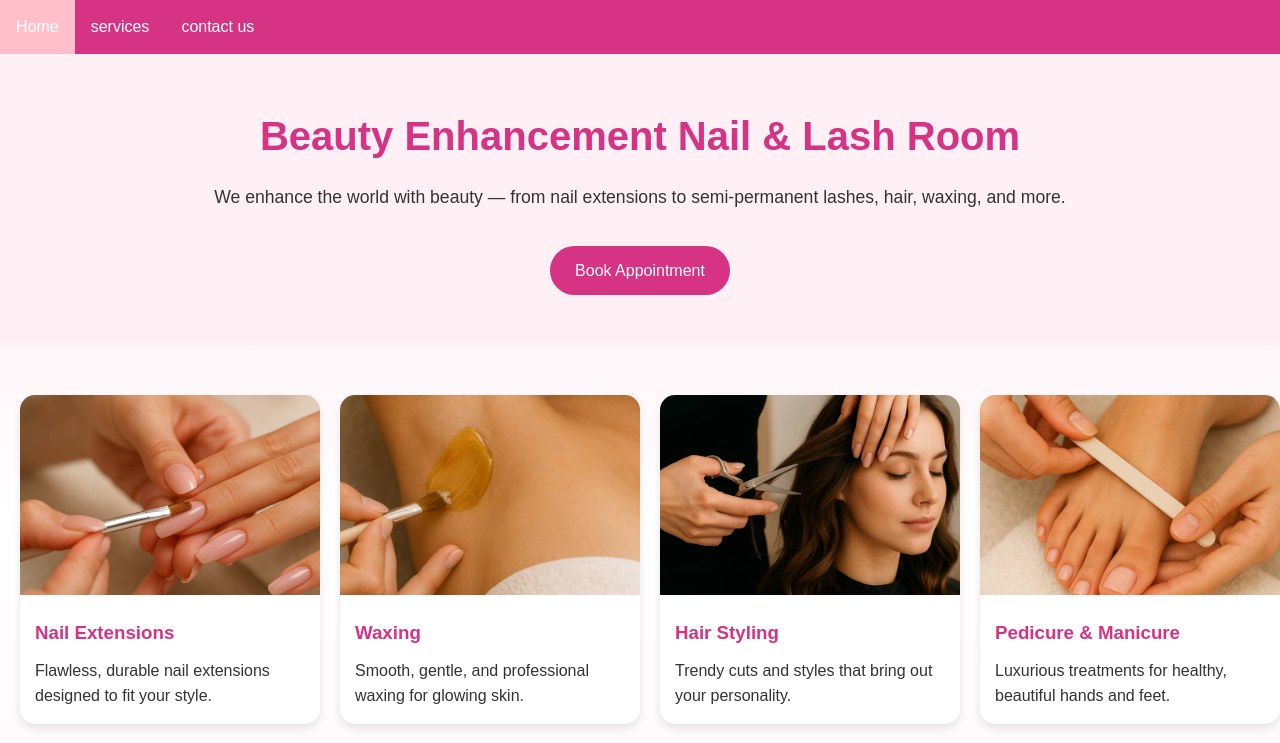
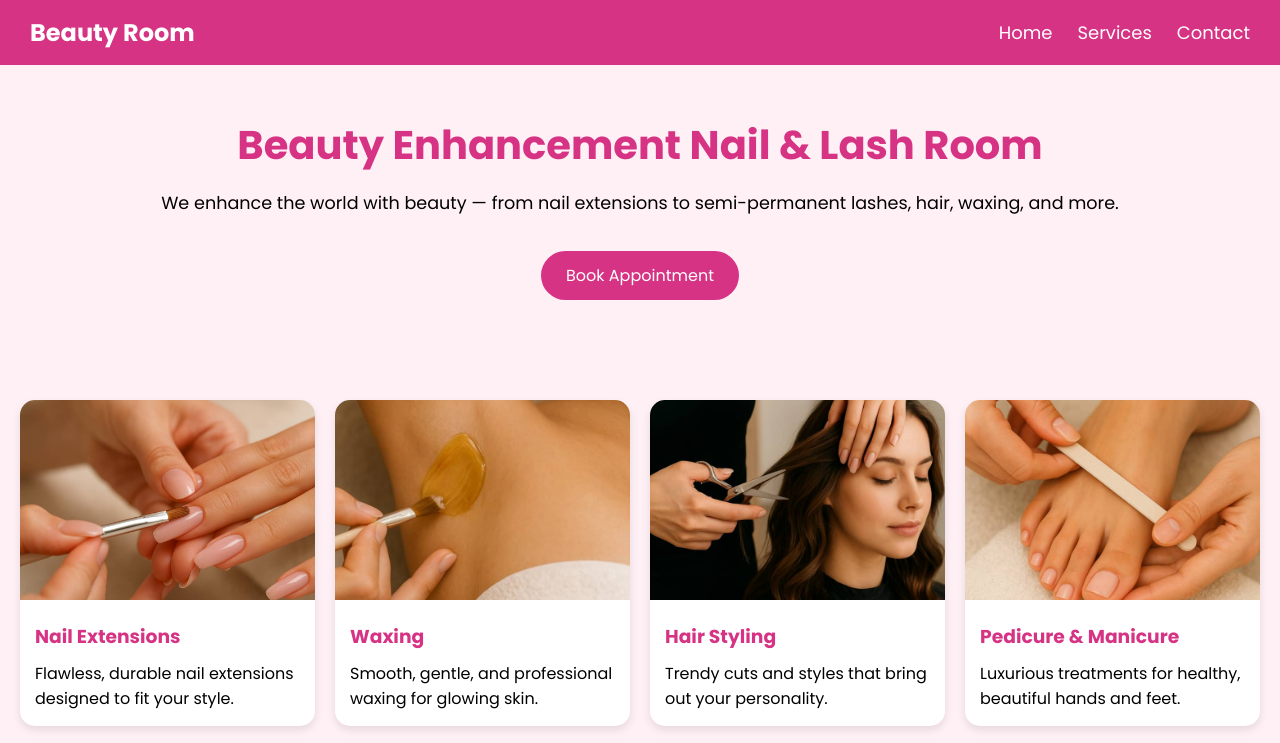
Before and after one commit to deegee157/cosmetics, a plain HTML site: page index.html in a window 1280 px wide. Shown: the top 743 px of the page. Drawn offline with Linux system fonts and the light colour scheme.

Commit message:
Added hamburger menu and responsive navbar

```diff
--- a/index.html
+++ b/index.html
@@ -4,23 +4,36 @@
     <meta charset="UTF-8" />
     <meta name="viewport" content="width=device-width, initial-scale=1.0" />
     <title>Document</title>
+    <link
+      href="https://fonts.googleapis.com/css2?family=Poppins:wght@300;400;500;600;700&display=swap"
+      rel="stylesheet"
+    />
     <link rel="stylesheet" href="style.css" />
   </head>
   <body>
-    <ul>
-      <li><a href="#">Home</a></li>
-      <li><a href="#contact">services</a></li>
-      <li><a href="#contact">contact us</a></li>
+    <nav class="navbar">
+      <div class="logo">Beauty Room</div>
+
+      <div class="hamburger" id="hamburger">&#9776;</div>
+
+      <ul class="nav-links" id="nav-links">
+        <li><a href="#home">Home</a></li>
+        <li><a href="#services">Services</a></li>
+        <li><a href="#contact">Contact</a></li>
       </ul>
+    </nav>
 
     <header>
       <h1>Beauty Enhancement Nail & Lash Room</h1>
-    <p>We enhance the world with beauty — from nail extensions to semi-permanent lashes, hair, waxing, and more.</p>
+      <p>
+        We enhance the world with beauty — from nail extensions to
+        semi-permanent lashes, hair, waxing, and more.
+      </p>
       <a href="#contact" class="btn">Book Appointment</a>
     </header>
     <section class="services">
       <div class="card">
-      <img src="./nails.jpg" alt="Nail Extensions">
+        <img src="./nails.jpg" alt="Nail Extensions" />
         <div class="card-content">
           <h3>Nail Extensions</h3>
           <p>Flawless, durable nail extensions designed to fit your style.</p>
@@ -28,7 +41,7 @@
       </div>
 
       <div class="card">
-      <img src="./waxing.jpg" alt="Waxing">
+        <img src="./waxing.jpg" alt="Waxing" />
         <div class="card-content">
           <h3>Waxing</h3>
           <p>Smooth, gentle, and professional waxing for glowing skin.</p>
@@ -36,7 +49,7 @@
       </div>
 
       <div class="card">
-      <img src="./hair.jpg" alt="Hair Styling">
+        <img src="./hair.jpg" alt="Hair Styling" />
         <div class="card-content">
           <h3>Hair Styling</h3>
           <p>Trendy cuts and styles that bring out your personality.</p>
@@ -44,7 +57,7 @@
       </div>
 
       <div class="card">
-      <img src="./pedicure.jpg" alt="Pedicure & Manicure">
+        <img src="./pedicure.jpg" alt="Pedicure & Manicure" />
         <div class="card-content">
           <h3>Pedicure & Manicure</h3>
           <p>Luxurious treatments for healthy, beautiful hands and feet.</p>
@@ -52,7 +65,7 @@
       </div>
 
       <div class="card">
-      <img src="hair.jpg" alt="Semi Permanent Lashes">
+        <img src="hair.jpg" alt="Semi Permanent Lashes" />
         <div class="card-content">
           <h3>Semi Permanent Lashes</h3>
           <p>Wake up beautiful with natural-looking lashes.</p>
@@ -60,13 +73,14 @@
       </div>
 
       <div class="card">
-      <img src="pedicure.jpg" alt="Beauty Care">
+        <img src="pedicure.jpg" alt="Beauty Care" />
         <div class="card-content">
           <h3>Beauty Care</h3>
           <p>All-round enhancement services to make you glow.</p>
         </div>
       </div>
     </section>
+
     <footer id="contact">
       <h2>Visit Us</h2>
       <p>19, Unilag Road, Akoka, Yaba, Lagos</p>
@@ -74,8 +88,6 @@
       <a href="tel:+2348022991759" class="btn">Call Now</a>
     </footer>
 
-
-      </div>
-    </div>
+    <script src="script.js"></script>
   </body>
 </html>
--- /dev/null
+++ b/script.js
@@ -0,0 +1,6 @@
+  const hamburger = document.getElementById('hamburger');
+  const navLinks = document.getElementById('nav-links');
+
+  hamburger.addEventListener('click', () => {
+    navLinks.classList.toggle('show');
+  });
--- a/style.css
+++ b/style.css
@@ -2,36 +2,74 @@
   margin: 0;
   padding: 0;
   box-sizing: border-box;
-      font-family: Arial, sans-serif;
-    }
-    body {
-      background: linear-gradient(to bottom, #ffe4ec, #ffffff, #fff5f8);
-      color: #333;
-      line-height: 1.6;
-    }
-    ul{
-  overflow: hidden;
-  list-style-type: none;
-  background-color: #d63384;
-
+  font-family: "Poppins", sans-serif;
 }
 
- li{
-  float: left;
+body {
+  background: #fff0f6;
 }
 
-li a{
-  display: block;
-  text-align: center;
-  padding: 14px 16px;
+nav.navbar {
+  display: flex;
+  justify-content: space-between;
+  align-items: center;
+  background-color: #d63384;
+  padding: 15px 30px;
+  position: sticky;
+  top: 0;
+  z-index: 1000;
+}
+
+.logo {
+  font-size: 24px;
+  color: white;
+  font-weight: bold;
+}
+
+.nav-links {
+  display: flex;
+  list-style: none;
+  gap: 25px;
+}
+
+.nav-links li a {
   color: white;
   text-decoration: none;
-  display: flex;
-
+  font-size: 18px;
+  transition: color 0.3s ease;
 }
 
-li a:hover{
-  background-color:pink;
+.nav-links li a:hover {
+  color: #ffd6eb;
+}
+
+.hamburger {
+  display: none;
+  font-size: 28px;
+  color: white;
+  cursor: pointer;
+}
+
+@media (max-width: 768px) {
+  .nav-links {
+    display: none;
+    flex-direction: column;
+    background-color: #d63384;
+    position: absolute;
+    top: 65px;
+    right: 0;
+    width: 100%;
+    text-align: center;
+    padding: 20px 0;
+  }
+
+  .nav-links.show {
+    display: flex;
+  }
+
+  .hamburger {
+    display: block;
+  }
 }
 header {
   text-align: center;
@@ -60,23 +98,21 @@ li a:hover{
   background: #b02768;
 }
 .services {
-      display: flex;
-      flex-wrap: nowrap;
-      overflow-x: auto;
+  display: grid;
+  grid-template-columns: repeat(auto-fit, minmax(250px, 1fr));
   gap: 20px;
   padding: 50px 20px;
 }
 .card {
-      flex: 0 0 300px;
   background: #fff;
   border-radius: 15px;
   overflow: hidden;
-      box-shadow: 0 4px 8px rgba(0,0,0,0.1);
+  box-shadow: 0 4px 8px rgba(0, 0, 0, 0.1);
   transition: 0.3s;
 }
 .card:hover {
   transform: translateY(-5px);
-      box-shadow: 0 6px 12px rgba(0,0,0,0.15);
+  box-shadow: 0 6px 12px rgba(0, 0, 0, 0.15);
 }
 .card img {
   width: 100%;
```
Lines whose indentation alone changed are shown as unchanged.
